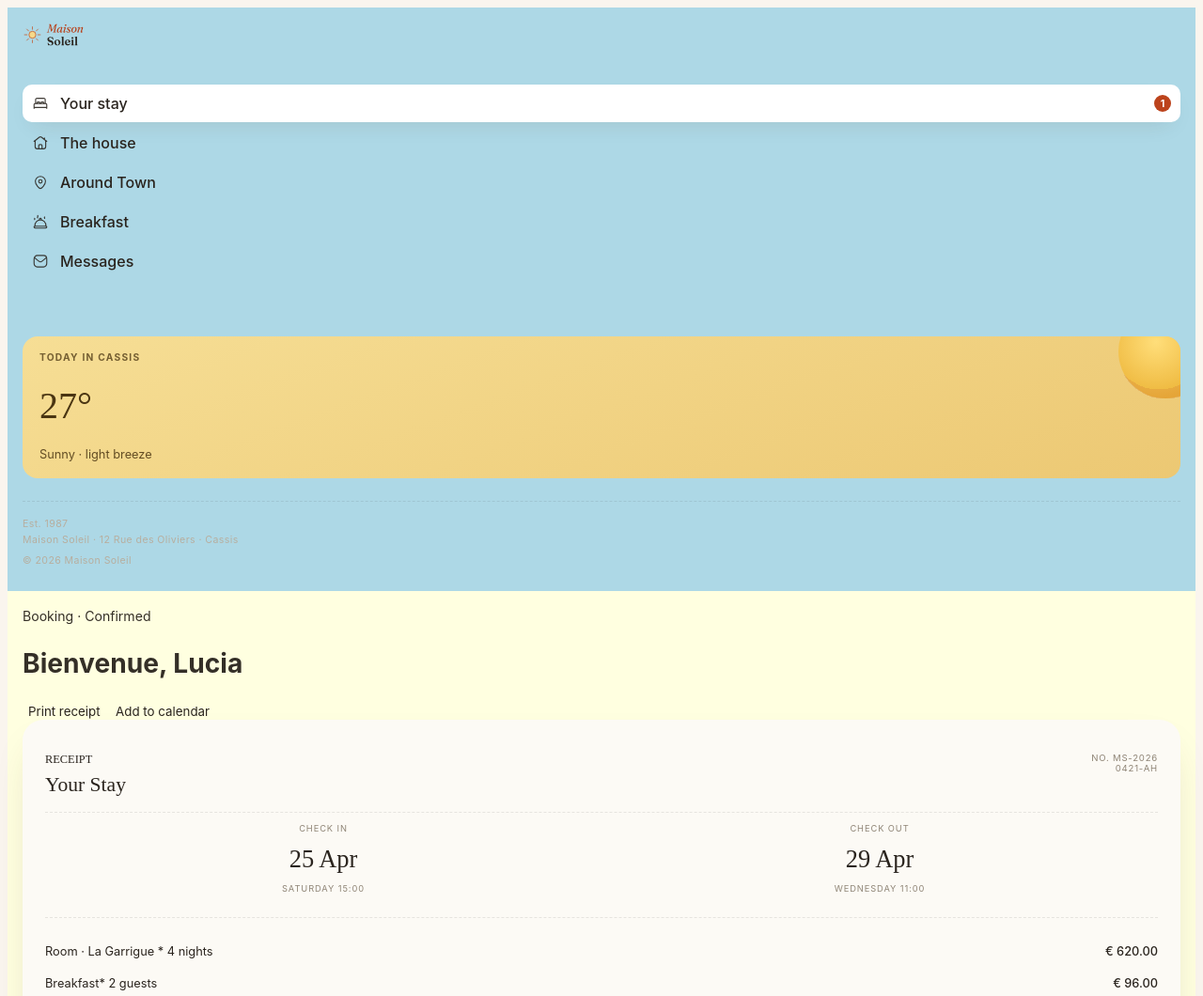
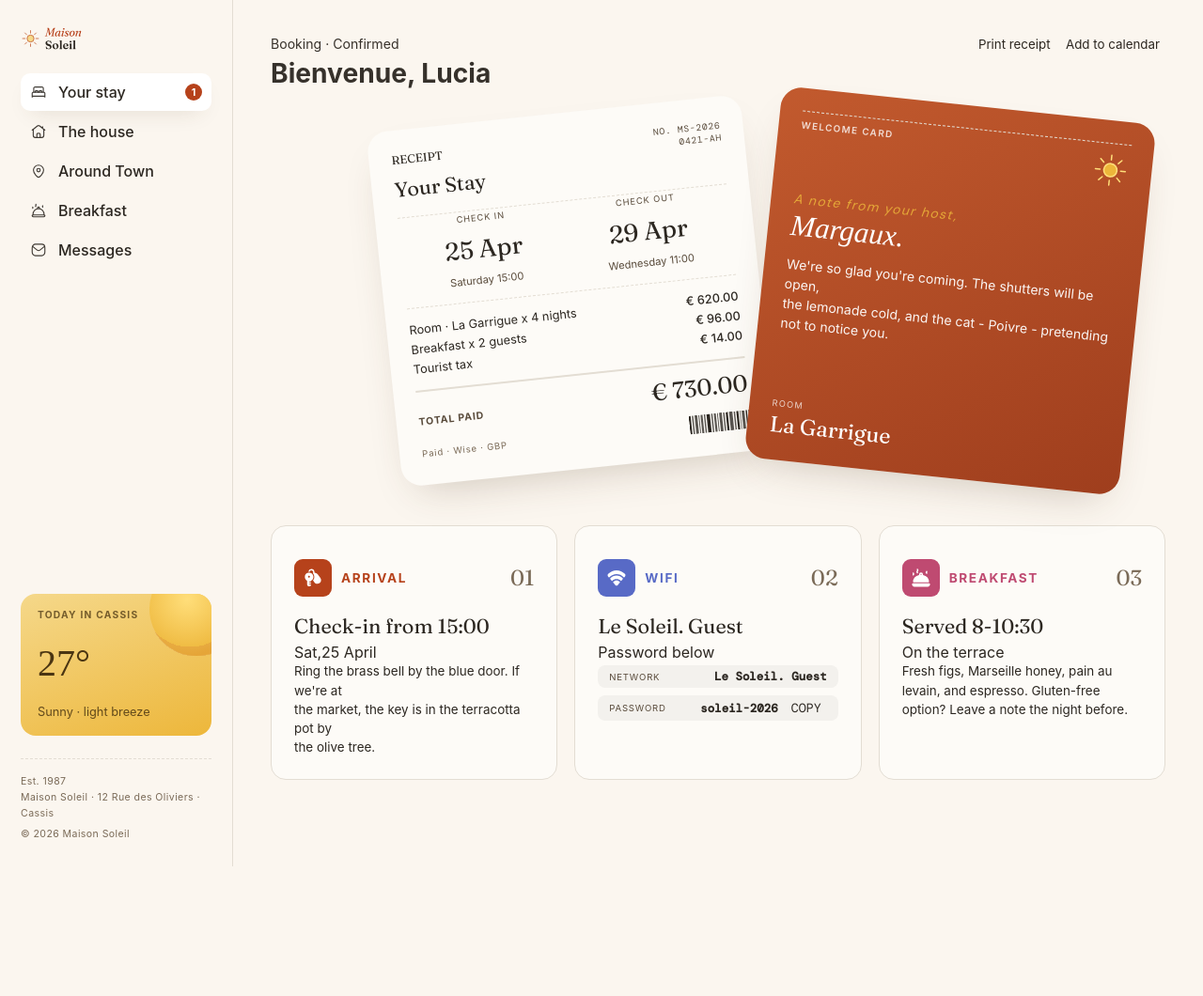
Before and after one commit to ObofeJoses/Hotel-booking-confirmation-page, a plain HTML site: page index.html in a window 1280 px wide. Shown: the top 1060 px of the page at 94% size. After the commit the page ends 922 px from the top, so only its background shows below. Drawn offline with nearby package versions, Linux system fonts and the light colour scheme.

Commit message:
Worked on the css

```diff
--- a/index.html
+++ b/index.html
@@ -80,16 +80,16 @@
                             <!-- check in and check out constainer -->
                             <div class="receipt-dates">
                                 <div class="date-block">
-                                    <p>CHECK IN<br><span class="stay-dates"> 25 Apr</span class="stay-time"> <br>Saturday  15:00</p>
+                                    <p>CHECK IN<br><span class="stay-dates"> 25 Apr</span> <br> <span class="stay-time">Saturday  15:00</span></p>
                                 </div>
                                 <div class="date-block">
-                                    <p>CHECK OUT<br><span class="stay-dates"> 29 Apr</span class="stay-time"> <br>Wednesday  11:00</p>
+                                    <p>CHECK OUT<br><span class="stay-dates"> 29 Apr</span> <br> <span class="stay-time">Wednesday  11:00</span></p>
                                 </div>
                             </div>
                             <!-- items bought        -->
                             <div class="receipt-items">
-                                <h3>Room · La Garrigue * 4 nights <span>€ 620.00</span></h3>
-                                <h3>Breakfast* 2 guests <span>€ 96.00</span></h3>
+                                <h3>Room · La Garrigue x 4 nights <span>€ 620.00</span></h3>
+                                <h3>Breakfast x 2 guests <span>€ 96.00</span></h3>
                                 <h3>Tourist tax <span>€ 14.00</span></h3>
                             </div>
                         </div>
--- a/styles.css
+++ b/styles.css
@@ -14,48 +14,36 @@
 | `--gold-2` | Rich gold highlight |
 | `--blue` | Information/link color |
 | `--pink` | Decorative/accent color | */
+@import url('https://fonts.googleapis.com/css2?family=Fraunces:ital,wght@0,400;1,400&family=DM+Sans:wght@400;500;600&family=DM+Mono:wght@400;500&display=swap');
 :root{
   /* COLORS */
-  --cream: #FAF5EE;  /* Warm off-white page background.Soft, clean, and easy on the eyes. */
-  --cream-card: #FCFAF5; /* Slightly brighter cream used for cards,containers, and content sections. */
+  --cream: #FBF6EF;
+  --cream-card: #FDFBF7;
 
-  /* text colours */
-  --ink: #2A241E; /* Main text color.*/
-  --ink-soft: #8F8576; /* Secondary text color.*/
-  --ink-softer: #B7AE9F;/* Muted text color.*/
+  --ink: #2C2721;
+  --ink-soft: #594B3B;
+  --ink-softer: #7A6A57;
 
-  --line: rgba(42,36,30,0.10); /* Light divider and border color.*/
+  --line: #E3DDD3;
 
-  --rust: #BC431C; /* Primary accent color.Warm rust-orange used for buttons and call-to-actions. */
-  --rust-light: #C4602F;/* Lighter rust.Perfect for hover states and highlights. */
-  --rust-dark: #8E3419; /* Dark rust.Used for active states, shadows, or emphasis. */
-  --rust-tint: #F3DED2; /* Very light rust tint.Suitable for badges, alerts, and soft backgrounds. */
+  --rust: #B6421B;
+  --rust-light: #C25A2E;
+  --rust-dark: #9F3E1D;
+  --rust-tint: #F2DDD6;
 
-  /* Light golden yellow.
-     Gives a premium, warm, welcoming feel. */
-  --gold-1: #F6DE95;
-  /* Richer gold tone.
-     Often paired with gold-1 in gradients. */
-  --gold-2: #ECC873;
+  --gold-1: #F5D88A;
+  --gold-2: #EDB73B;
 
-  /* Calm royal blue.
-     Good for links, informational elements, and trust indicators. */
-  --blue: #5668CA;
-
-  /* Warm rose-pink.
-     Great for accents, tags, and decorative elements. */
-  --pink: #C14972;
+  --blue: #586AC6;
+  --pink: #BF4A71;
 
   /* RADII */
-
-
-  --radius-sm: 10px;/* Small rounded corners. */
-  --radius-md: 16px; /* Medium rounded corners. */
-  --radius-lg: 22px; /* Large rounded corners. */
+  --radius-sm: 10px;
+  --radius-md: 16px;
+  --radius-lg: 22px;
 
   /* SHADOWS */
-
-  --shadow-soft: 0 10px 25px -12px rgba(80,55,30,0.18);/* Soft subtle shadow for buttons and small components. */
+  --shadow-soft: 0 10px 25px -12px rgba(80,55,30,0.18);
   --shadow-card: 0 20px 45px -20px rgba(80,55,30,0.28);/* Deeper shadow for cards, modals, and elevated panels. */
 }
 
@@ -68,7 +56,7 @@ body{
   color: var(--ink);
   background: var(--cream);
 }
-}
+
 h1, h2, h3, body, p, ul, li, html, body, address {
     margin: 0;
     padding: 0;
@@ -91,13 +79,12 @@ button{
 }
 
 .sidebar{
-  background: lightblue; /* TEMP — remove in step 5 */
-  padding: 16px;
+  padding: 20px;
 }
 
 .main-content{
-  background: lightyellow; /* TEMP — remove in step 5 */
-  padding: 16px;
+  /* background: lightyellow; TEMP — remove in step 5 */
+  padding: 26px 20px 44px;
 }
 
 /* Sidebar Navigation */
@@ -112,9 +99,51 @@ button{
 
 /* these two buttons are mobile-only controls — hidden until
    we reach the mobile-menu step, so they don't clutter things now */
-.menu-toggle, .menu-close{
+/* .menu-toggle, .menu-close{
+  display: none;
+} */
+.menu-toggle{
+  display: flex;
+  align-items: center;
+  justify-content: center;
+  width: 36px;
+  height: 36px;
+  border: 1px solid var(--line);
+  border-radius: 10px;
+  margin-left: auto;
+}
+.menu-close{
+  display: none;
+  align-items: center;
+  justify-content: center;
+  width: 36px;
+  height: 36px;
+  border: 1px solid var(--line);
+  border-radius: 10px;
+  margin-left: auto;
+}
+
+.menu-toggle img, .menu-close img{ width: 24px; height: 24px; }
+
+.sidebar-nav, .sidebar-footer{
   display: none;
 }
+/* to toggle the side bar open and closed, we add a class to the sidebar container. When that class is present, we show the nav and footer, and hide the menu-toggle button. The menu-close button is shown instead. */
+/* .sidebar.is-open{
+  position: fixed;
+  inset: 0;
+  z-index: 50;
+  background: var(--cream);
+  overflow-y: auto;
+}
+.sidebar.is-open .sidebar-nav,
+.sidebar.is-open .sidebar-footer{
+  display: block;
+}
+.sidebar.is-open .menu-toggle{ display: none; }
+.sidebar.is-open .menu-close{ display: flex; }
+ */
+
 
 .sidebar-nav{
   margin-bottom: 24px;
@@ -248,12 +277,13 @@ button{
 }
 
 
-/* receipt card  */
+/* Fanning cards wrapper  */
 .fanning-cards-wrapper{
   display: flex;
   flex-direction: column;
   gap: 50px;
   margin-bottom: 36px;
+  margin-top: 36px;
 }
 
 .card{
@@ -261,7 +291,8 @@ button{
   box-shadow: var(--shadow-card);
   padding: 24px;
 }
-
+/*remember  to rotate each card in the fanning cards wrapper, and add a hover effect to the top card. The rotation and hover effect will be handled in the next step, so for now, just make sure the cards are stacked on top of each other with a gap between them.*/
+/* RECEIPT CARD */
 .receipt-card{
   background: var(--cream-card);
 }
@@ -271,11 +302,12 @@ button{
 }
 
 
+
 .receipt-header h2{
   display: flex;
   justify-content: space-between;
   align-items: flex-start;
-  font-family: 'Instrument Serif', serif;
+  font-family: 'Fraunces', serif;
   font-weight: 400;
   font-size: 0.775rem;
   margin-bottom: 0px;
@@ -285,11 +317,11 @@ button{
   text-transform: uppercase;
   letter-spacing: .08em;
   font-size: .6rem;
-  font-family: 'Inter', sans-serif;
+  font-family: 'DM Mono', sans-serif;
   color: var(--ink-soft);
 }
 .receipt-header h3{
-  font-family: 'Instrument Serif', serif;
+  font-family: 'Fraunces', serif;
   font-weight: 400;
   font-size: 1.35rem;
   margin-top: 0px;
@@ -320,7 +352,7 @@ button{
  }
 .stay-dates{
   display: inline-block;
-  font-family: 'Instrument Serif', serif;
+  font-family: 'Fraunces', serif;
   font-size: 1.65rem;
   text-transform: none;
   letter-spacing: normal;
@@ -353,7 +385,7 @@ button{
 }
 
 .receipt-footer{
-  border-top: 1px dashed var(--line);
+  border-top: 2px solid var(--line);
   padding-top: 11px;
 }
 .receipt-footer h3{
@@ -368,7 +400,7 @@ button{
   font-weight: 700;
 }
 .receipt-footer h3 span{
-  font-family: 'Instrument Serif', serif;
+  font-family: 'Fraunces', serif;
   font-size: 1.55rem;
   font-weight: 400;
   color: var(--ink);
@@ -398,8 +430,9 @@ button{
   display: flex;
   justify-content: space-between;
   align-items: flex-start;
-  margin-bottom: 56px;
+  margin-bottom: 36px;
   border-top: 1px dashed var(--line);
+  padding-top: 8px;
 }
 .welcome-card-header h2{
   text-transform: uppercase;
@@ -414,13 +447,13 @@ button{
 }
 
 .welcome-card-body{
-  margin-bottom: 110px;
-  margin-top: 50px;
+  margin-bottom: 70px;
+  margin-top: 34px;
 }
 .little-note{
   display: block;
   text-transform: none;
-  font-family: 'Inter', sans-serif;
+  font-family: 'DM Sans', sans-serif;
   font-style: italic;
   letter-spacing: .1em;
   font-size: .875rem;
@@ -454,9 +487,21 @@ button{
   margin-bottom: 2px;
 }
 .welcome-card-footer span:last-child{
-  font-family: 'Instrument Serif', serif;
+  font-family: 'Fraunces', serif;
   font-size: 1.45rem;
 }
+
+
+/* to rotate the cards */
+ .receipt-card{
+
+    transform:  rotate(-6deg);
+
+
+  }
+  .welcome-card{
+    transform:  rotate(6deg);
+  }
 /*
  Info grid (Arrival / Wifi / Breakfast) */
 
@@ -500,7 +545,7 @@ button{
 }
 
 .num{
-  font-family: 'Instrument Serif', serif;
+  font-family: 'Fraunces', serif;
   font-size: 1.45rem;
   color: var(--ink-softer);
   font-weight: 400;
@@ -523,7 +568,7 @@ button{
 .breakfast-card h2 strong{ color: var(--pink); }
 
 .info-card-body h3{
-  font-family: 'Instrument Serif', serif;
+  font-family: 'Fraunces', serif;
   font-weight: 400;
   font-size: 1.35rem;
   margin-bottom: 4px;
@@ -561,6 +606,7 @@ button{
   gap: 8px;
   text-transform: none;
   letter-spacing: normal;
+  font-family: 'DM Mono', monospace;
   font-size: .78rem;
   font-weight: 600;
   color: var(--ink);
@@ -577,3 +623,91 @@ button{
   color: var(--ink-soft);
   /* hover/focus/.copied states come in the interactive-states step */
 }
+
+/* fix content overflow on mobile devices by ensuring that certain elements can shrink below their content width if necessary. This prevents horizontal scrolling and keeps the layout responsive. */
+.info-card,
+.receipt-header h2,
+.receipt-items h3,
+.receipt-footer h3,
+.info-card-header h2,
+.wifi-field p,
+.wifi-field p span,
+.content-header,
+.welcome-text,
+.action-buttons{
+  min-width: 0;
+}
+
+/* desktop view */
+@media (min-width: 900px){
+
+  /* make sidebar fixed */
+  .dashboard-container{
+    display: grid;
+    grid-template-columns: 248px 1fr;
+  }
+  .sidebar{
+    border-right: 1px solid var(--line);
+    padding: 28px 22px;
+  }
+
+  /*disable the mobile menu toggle buttons on desktop, since the sidebar is always visible */
+  .menu-toggle, .menu-close{ display: none; }
+
+   .sidebar-nav, .sidebar-footer{ display: block; }
+  .sidebar.is-open{
+    position: static;
+    inset: auto;
+    background: none;
+    overflow-y: visible;
+  }
+
+  .main-content{
+    padding: 36px 40px 60px;
+    max-width: 1100px;
+  }
+  .content-header{
+    display: flex;
+    align-items: flex-start;
+    justify-content: space-between;
+    gap: 20px;
+  }
+
+  /* switch fanning cards to a horizontal layout on desktop, with a gap between them. The cards will fan out slightly when hovered over, but that effect will be added in the next step. For now, just make sure they are laid out horizontally with a gap. */
+  .fanning-cards-wrapper{
+    position: relative;
+    flex-direction: row;
+    height: 420px;
+    max-width: 760px;
+    margin: 0 auto 40px;
+    align-items: center;
+    justify-content: center;
+  }
+   .card{
+    position: absolute;
+    width: 400px;
+  }
+  .receipt-card{
+    left: 42%;
+    transform: translateX(calc(-50% - 95px)) rotate(-6deg);
+    z-index: 1;
+
+  }
+  .welcome-card{
+    left: 70%;
+    transform: translateX(calc(-50% + 95px)) rotate(6deg);
+    z-index: 2;
+  }
+   .fanning-cards-wrapper:hover .receipt-card{
+    transform: translateX(calc(-50% - 170px)) rotate(-11deg);
+  }
+  .fanning-cards-wrapper:hover .welcome-card{
+    transform: translateX(calc(-50% + 170px)) rotate(11deg);
+  }
+
+  /* --- info grid: 1 column to 3 --- */
+  .info-grid{
+    display: grid;
+    grid-template-columns: repeat(3, 1fr);
+  }
+}
```
